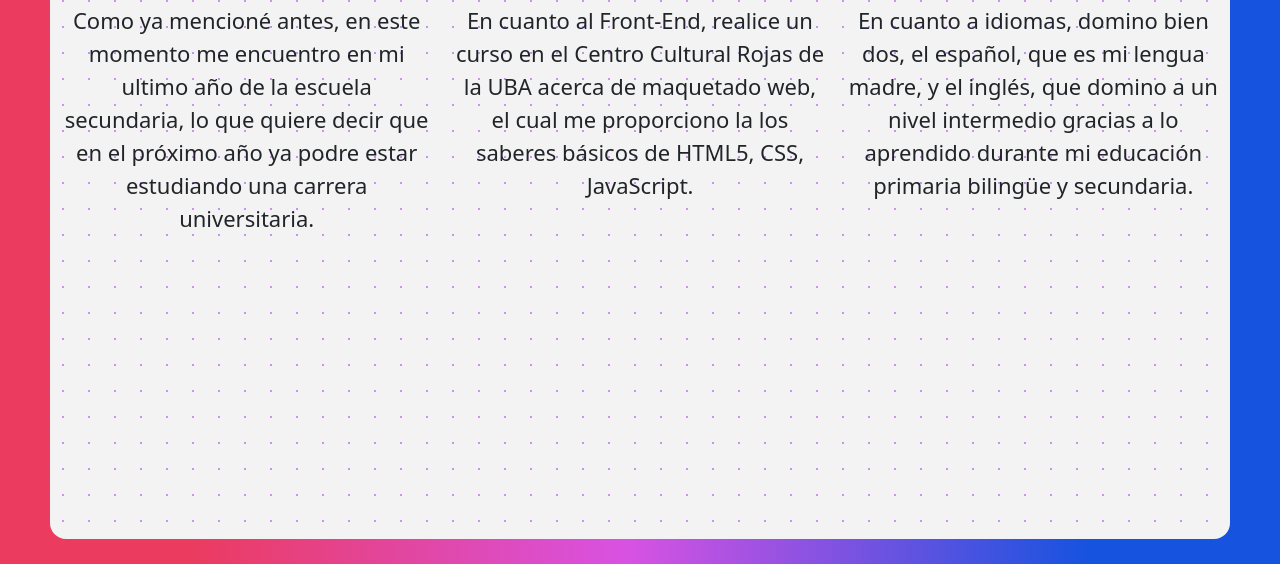
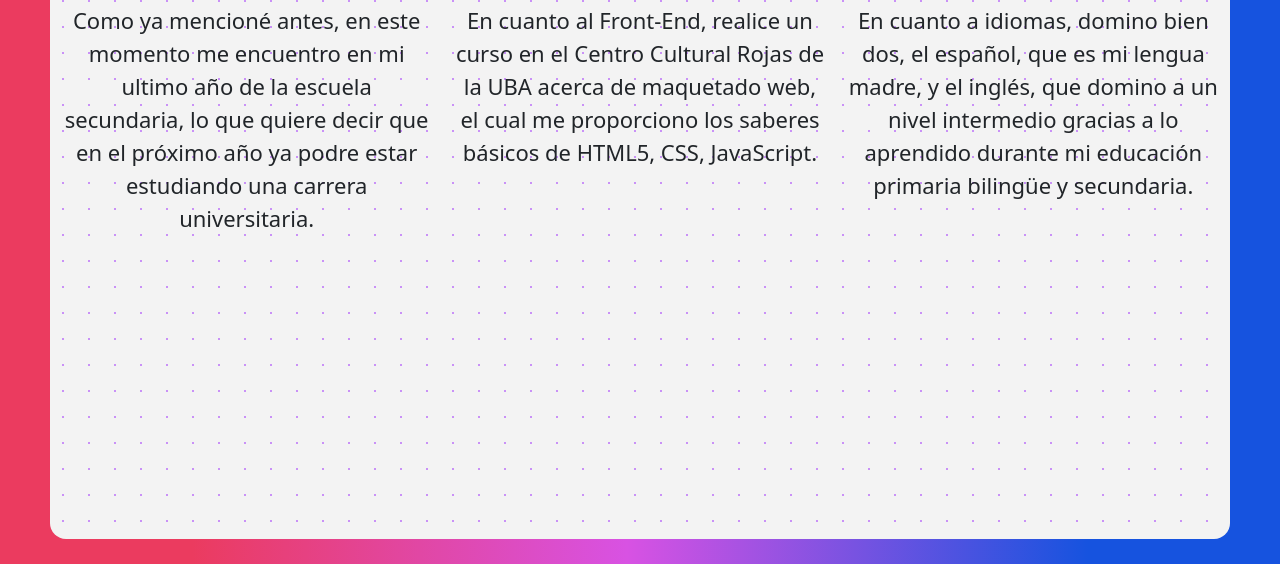
Before and after one commit to Marcoszabo/portfolio, a plain HTML site: page estudios.html in a window 1280 px wide. Shown: the part 370-934 px from the top of the page. Drawn offline with nearby package versions, Linux system fonts and the light colour scheme.

Commit message:
Update estudios.html

```diff
--- a/estudios.html
+++ b/estudios.html
@@ -49,7 +49,7 @@
         <div class="col d-flex flex-column align-items-center">
           <i class="bi bi-code-square"></i>
           <h4 class="text-center"> Front-End </h4>
-          <p class="front text-center">En cuanto al Front-End, realice un curso en el Centro Cultural Rojas de la UBA acerca de maquetado web, el cual me proporciono la los saberes básicos de HTML5, CSS, JavaScript.  </p>
+          <p class="front text-center">En cuanto al Front-End, realice un curso en el Centro Cultural Rojas de la UBA acerca de maquetado web, el cual me proporciono los saberes básicos de HTML5, CSS, JavaScript.  </p>
         </div>
         <div class="col d-flex flex-column align-items-center">
           <i class="bi bi-translate"></i>
```
